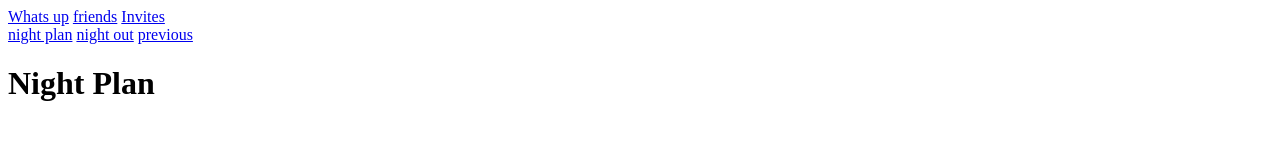
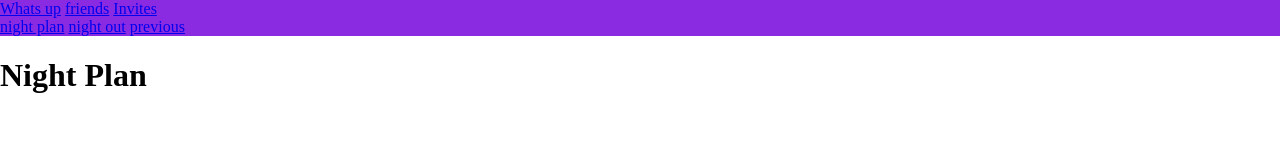
Before and after one commit to mastertater/mastertater, a plain HTML site: page nightplan.html in a window 1280 px wide. Drawn offline with nearby package versions, Linux system fonts and the light colour scheme.

Commit message:
updated stylesheet

```diff
--- /dev/null
+++ b/assets/css/layout.css
@@ -0,0 +1,4 @@
+body {
+	margin: 0;
+	padding: 0;
+}
--- a/nightplan.html
+++ b/nightplan.html
@@ -7,6 +7,8 @@
 			name="viewport"
 			content="width=device-width, initial-scale=1.0"
 		/>
+		<link rel="stylesheet" href="./assets/css/layout.css" />
+		<link rel="stylesheet" href="./assets/css/nav.css" />
 		<script src="https://ajax.googleapis.com/ajax/libs/jquery/3.5.1/jquery.min.js"></script>
 		<title>Home</title>
 	</head>
@@ -16,6 +18,5 @@
 
 		<script src="./assets/js/layout.js"></script>
 		<script src="./assets/js/nightplan.js"></script>
-		<link rel="stylesheet" src="./assets/css/nav.css" />
 	</body>
 </html>
```
Also changed, not shown: whatsup.html (+3 -3 lines).
